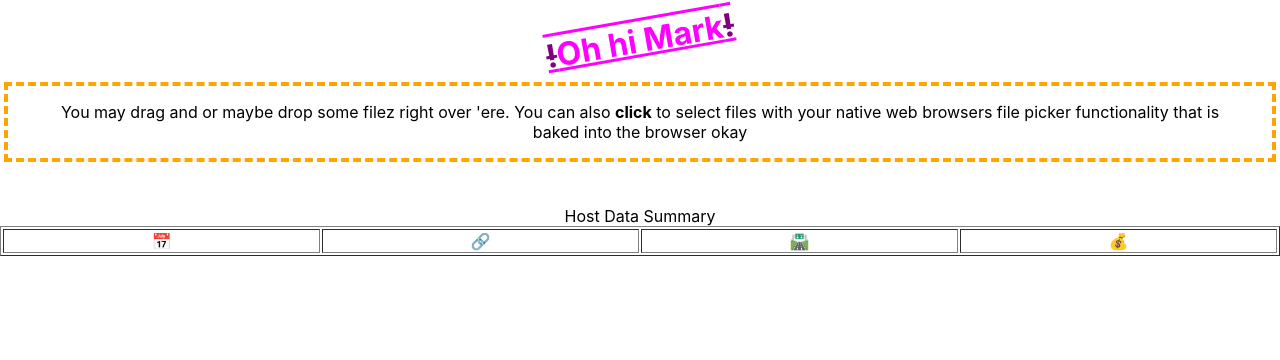
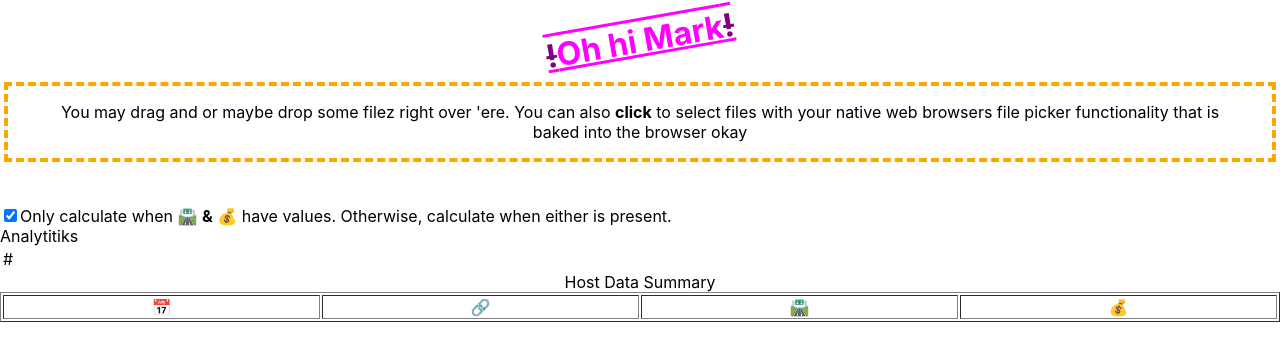
Before and after one commit to aaron-peloquin/marcus-parser, a React (Create React App) app: page / in a window 1280 px wide. Shown: the top 360 px of the page. Built offline with nearby package versions, Linux system fonts and the light colour scheme.

Commit message:
first commit of analytics component

```diff
--- /dev/null
+++ b/src/atoms/TheSummaryAnalytics.tsx
@@ -0,0 +1,68 @@
+import React, { useCallback, useMemo, useState } from 'react'
+
+import { localStorageSave, localStorageLoad } from './../_helpers/localStorage'
+
+const LOCAL_STORAGE_KEY = 'full rows checkbox state'
+
+const TheSummaryAnalytics = ({ data }) => {
+  const [fullRowsOnly, setFullRowsOnly] = useState(localStorageLoad(LOCAL_STORAGE_KEY) || false)
+  const handleCheckbox = useCallback(() => {
+    const newValue = !fullRowsOnly
+    localStorageSave(LOCAL_STORAGE_KEY, newValue, false)
+    setFullRowsOnly(newValue)
+  })
+
+  const displayData = {
+    countedRecords: 0,
+    averageMileage: -1,
+    averageRevenue: -1,
+  }
+
+  const getRevenue = useCallback(id => parseInt(localStorageLoad(id) )|| -1)
+
+  const parseFullRows = useMemo(() => {
+    data.map(({ distanceDrove, id }) => {
+      const revenue: number = getRevenue(id)
+      console.log({ AARON: revenue })
+    })
+
+  })
+
+  const parseParitalRows = useMemo(() => {
+    data.map(({ distanceDrove, id }) => {
+      const revenue: number = getRevenue(id)
+      console.log({ AARON: revenue })
+    })
+  })
+
+  const parseData = useMemo(() => data.map(reservation => {
+    const { distanceDrove, id } = reservation
+    const revenue: number = localStorageLoad(id) || 0
+    const addValues = (partialOk=false) => {
+      displayData.countedRecords++
+      if(partialOk || distanceDrove) { displayData.averageMileage += distanceDrove }
+      if(partialOk || revenue) { displayData.averageRevenue += revenue }
+    }
+    if (fullRowsOnly && distanceDrove && revenue) { addValues() }
+    if (!fullRowsOnly && (distanceDrove || revenue)) { addValues(true) }
+  }), [data, fullRowsOnly])
+
+  console.log({ data, displayData })
+
+  return <React.Fragment>
+    <label>
+      <input type="checkbox" checked={fullRowsOnly} onChange={handleCheckbox} />
+      <span>Only calculate when 🛣️ <strong>&</strong> 💰</span> have values. Otherwise, calculate when either is present.
+    </label>
+    <table>
+      <caption>Analytitiks</caption>
+    <tr>
+      <td>#</td>
+      <td></td>
+      <td></td>
+    </tr>
+  </table>
+  </React.Fragment>
+}
+
+export default TheSummaryAnalytics
--- a/src/templates/HomeLayout.tsx
+++ b/src/templates/HomeLayout.tsx
@@ -1,9 +1,10 @@
 import React, { useState } from 'react'
 
 import DataTable from './../organisms/DataTable'
+import TheSummaryAnalytics from './../atoms/TheSummaryAnalytics'
 import MarkDropZone from './../atoms/MarkDropZone'
 
-import {parseDatFile} from './../_helpers/parseDatFile'
+import { parseDatFile } from './../_helpers/parseDatFile'
 
 const HomeLayout = () => {
   const [fileData, setFileData] = useState({})
@@ -13,10 +14,10 @@ const HomeLayout = () => {
 
   return <React.Fragment>
     <MarkDropZone setFileData={setFileData} />
+    <TheSummaryAnalytics data={host} />
+    <DataTable label="Host" tabularData={host} />
     {/* <DataTable label="Traveler" tabularData={traveler} /> */}
-    <DataTable label="Host" tabularData={host} />
-
-  </React.Fragment>
+    </React.Fragment>
 }
 
 export default HomeLayout
```
